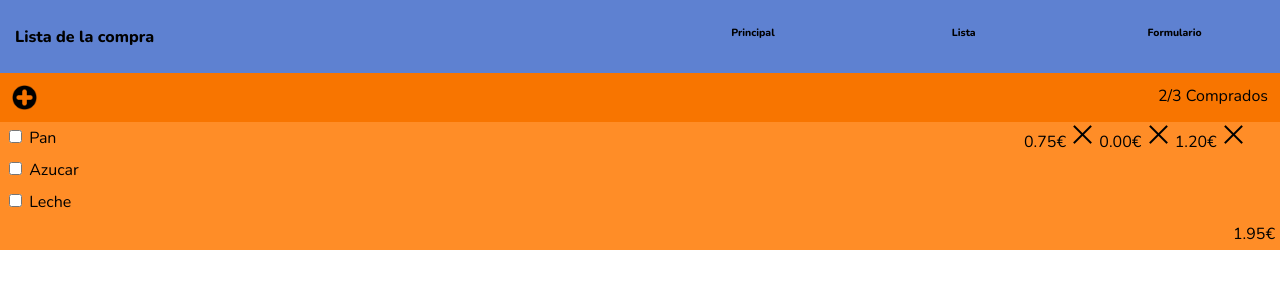
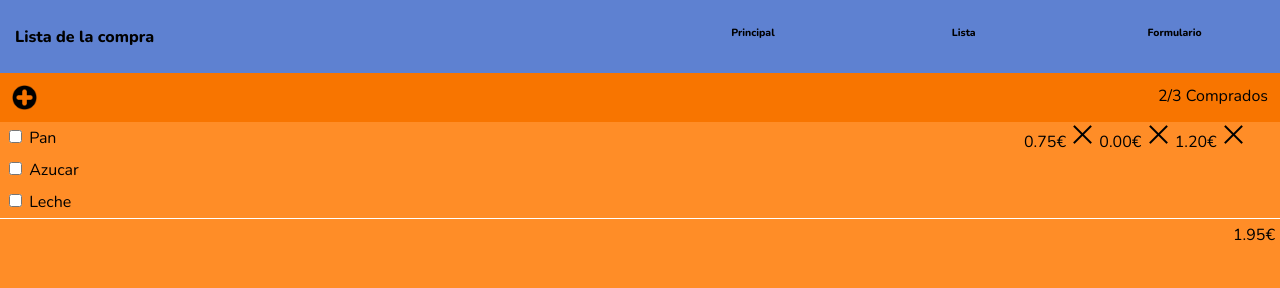
Before and after one commit to AlbertMosella/202204-w1ch4-albert-mosella, a plain HTML site: page index.html in a window 1280 px wide. Drawn offline with nearby package versions, Linux system fonts and the light colour scheme.

Commit message:
Final body styles

```diff
--- a/styles.css
+++ b/styles.css
@@ -9,6 +9,10 @@ html {
 
 body {
   margin: 0 auto;
+}
+
+main {
+  height: 100vh;
 }
 
 .container {
@@ -91,9 +95,8 @@ a:visited {
 
 .total-price {
   text-align: right;
-  text-align: top;
   padding: 5px;
-  border-top: white;
+  border-top: solid 1px white;
   background-color: #ff8d27;
   height: 100%;
 }
@@ -104,6 +107,7 @@ a:visited {
 
 .form-container {
   background-color: #ff8d27;
+  height: 100vh;
 }
 
 input[type="checkbox"]:checked + label.strikethrough {
```
